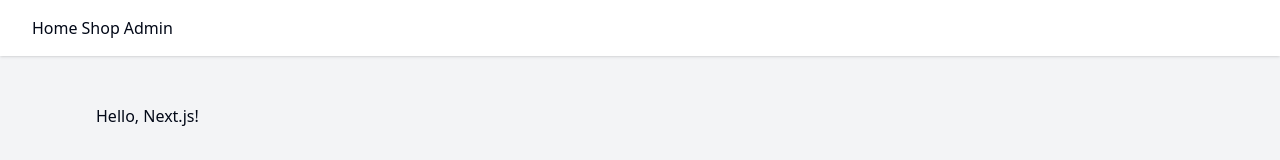
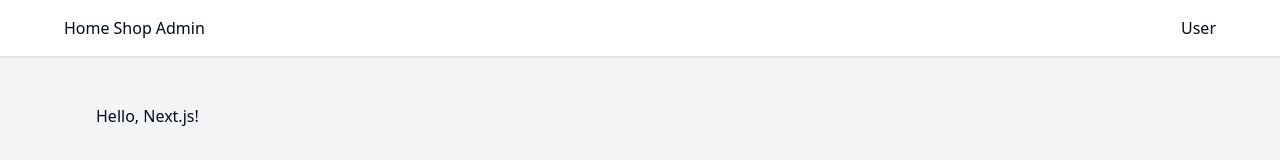
Before and after one commit to peack/my-ic-ecom, a Next.js app: page / in a window 1280 px wide. Shown: the top 160 px of the page. Built offline with nearby package versions, Linux system fonts and the light colour scheme; no server answers.

Commit message:
updates header to add user item

```diff
--- a/src/_components/customs/Header.tsx
+++ b/src/_components/customs/Header.tsx
@@ -22,13 +22,16 @@ const Header: React.FC<HeaderProps> = ({ slug, navLinks }) => {
   return (
     <header className="bg-white shadow">
       <div className="max-w-7xl mx-auto py-4 px-4 sm:px-6 lg:px-8 ">
+        <div className="container mx-auto flex justify-between items-center">
           <NavigationMenu>
-              <NavigationMenuList >
-                {navLinks.map((link) => (
-                  <NavigationMenuItem key={link} >
+            <NavigationMenuList className="">
+              {navLinks.map(link => (
+                <NavigationMenuItem key={link}>
                   <Link
-                      href={`/${link.toLowerCase() || ""}`}
-                      className={navigationMenuTriggerStyle() + link === 'Admin' ? 'flex-row-reverse' :'aa'  }
+                    href={`/${link.toLowerCase() || ''}`}
+                    className={
+                      navigationMenuTriggerStyle() + link === 'Admin' ? 'flex-row-reverse' : 'aa'
+                    }
                   >
                     {link}
                   </Link>
@@ -36,6 +39,13 @@ const Header: React.FC<HeaderProps> = ({ slug, navLinks }) => {
               ))}
             </NavigationMenuList>
           </NavigationMenu>
+          <div className="flex items-center"></div>
+          <NavigationMenu>
+            <NavigationMenuList>
+              <NavigationMenuItem key={'user'}>User</NavigationMenuItem>
+            </NavigationMenuList>
+          </NavigationMenu>
+        </div>
       </div>
     </header>
   )
```
Lines whose indentation alone changed are shown as unchanged.
